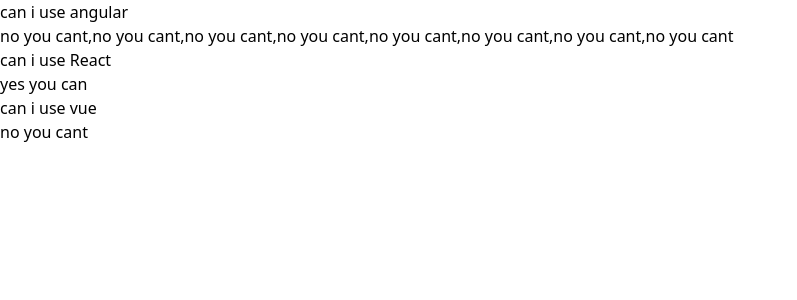
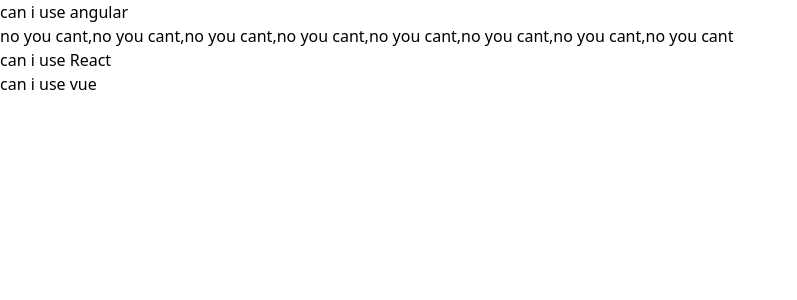
Before and after one commit to Alzubair98/comps, a React (Vite) app: page / in a window 1280 px wide. Shown: the top 300 px of the page, without its empty margins (0-797 px from the left). Built offline with nearby package versions, Linux system fonts and the light colour scheme.

Commit message:
use var to check

```diff
--- a/src/component/Accordion.jsx
+++ b/src/component/Accordion.jsx
@@ -5,10 +5,12 @@
   return (
     <div>
       {items.map((item, index) => {
+        const isExpanded = index === expandedIndex;
+
         return (
           <div key={index}>
             <div>{item.label} </div>
-            <div>{item.content} </div>
+            {isExpanded && <div>{item.content} </div>}
           </div>
         );
       })}
```
